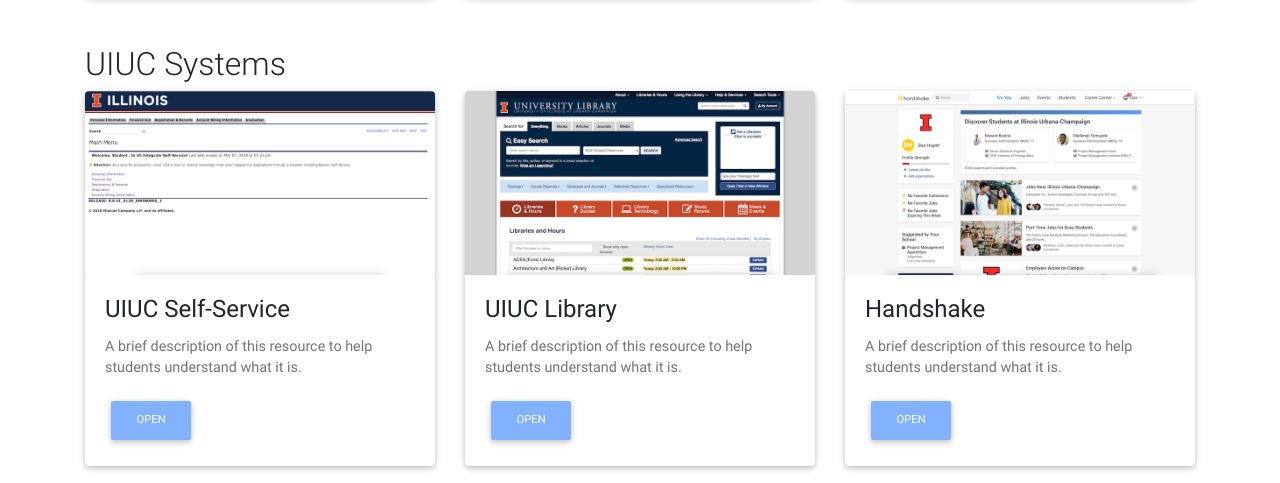
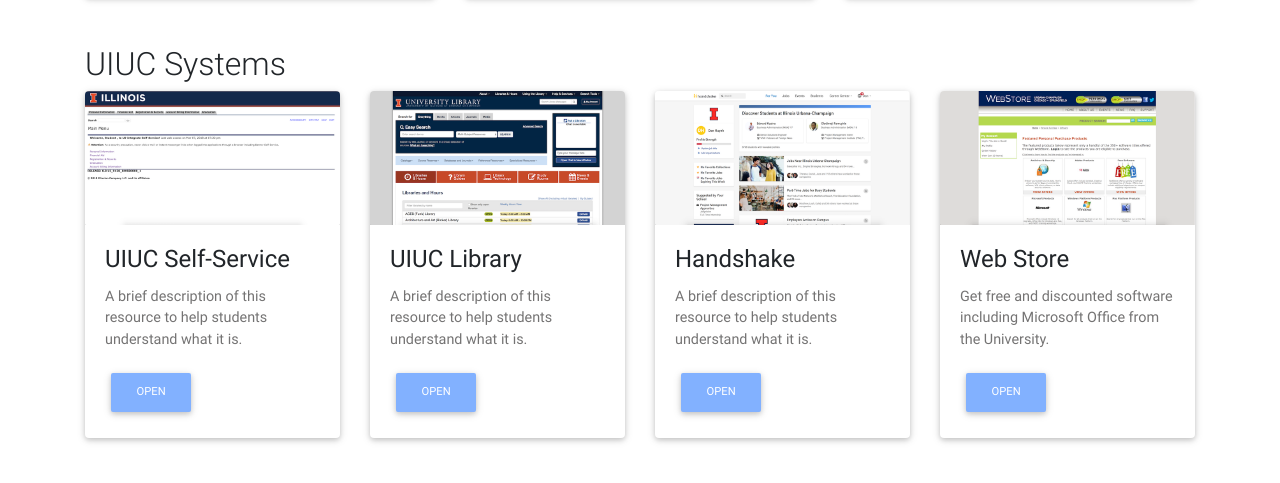
Before and after one commit to dandh2/dandh2, a plain HTML site: page index.html in a window 1280 px wide. Shown: the part 918-1401 px from the top of the page. Drawn offline with Linux system fonts and the light colour scheme.

Commit message:
Added the Web Store

```diff
--- a/index.html
+++ b/index.html
@@ -297,6 +297,34 @@
   </div>
   <!--Card-->
 
+  <!--Card-->
+  <div class="card mb-4">
+
+      <!--Card image-->
+      <div class="view overlay">
+          <img class="img-fluid" src="img/bookmarks/web-store.png" alt="Card image cap">
+          <a href="https://webstore.illinois.edu/shop/category.aspx?zcid=107" target=”_blank”>
+              <div class="mask rgba-white-slight"></div>
+          </a>
+      </div>
+      <!--Card image-->
+
+      <!--Card content-->
+      <div class="card-body">
+          <!--Title-->
+          <h4 class="card-title">Web Store</h4>
+
+          <!--Text-->
+          <p class="card-text">Get free and discounted software including Microsoft Office from the University.</p>
+
+          <!-- Provides extra visual weight and identifies the primary action in a set of buttons -->
+          <a href="https://webstore.illinois.edu/shop/category.aspx?zcid=107" target=”_blank” class="btn btn-light-blue btn-md" role="button">Open</a>
+      </div>
+      <!--Card content-->
+
+  </div>
+  <!--Card-->
+
 </div>
 <!--Card group-->
 <br />
```
Also changed, not shown: README.txt (deleted), img/bookmarks/web-store.png (added), license.txt (deleted), 3 other files.
